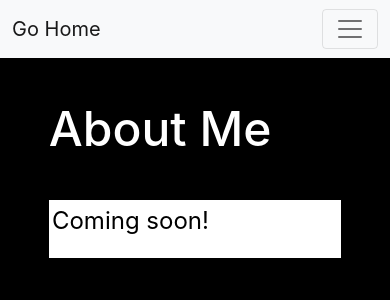
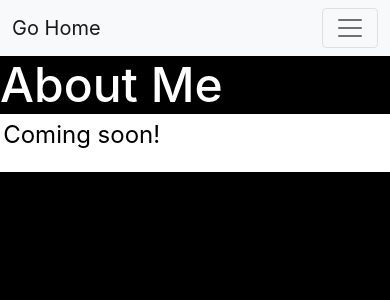
Before and after one commit to superking84/superking84.github.io, a React app in the folder client/: page /about in a window 390 px wide. Shown: the top 300 px of the page. Built offline with nearby package versions, Linux system fonts and the light colour scheme; a web font is replaced by a local one.

Commit message:
CSS responsiveness updates

```diff
--- a/client/src/index.scss
+++ b/client/src/index.scss
@@ -20,36 +20,3 @@ body {
 * {
   box-sizing: border-box;
 }
-
-.my-panel {
-  background-color: white;
-  color: initial;
-  margin: 0 auto 5vh auto;
-  padding: 0.2rem;
-  font-size: x-large;
-}
-
-.page-container {
-  max-width: 75%;
-  margin: 20vh auto 0 auto;
-
-  h2 {
-    margin-bottom: 5vh;
-  }
-
-  ul {
-    list-style: square;
-  }
-}
-
-@media (max-width: 700px) {
-  .page-container {
-    margin-top: 5vh;
-  }
-}
-
-@media (min-width: 1500px) {
-  .page-container {
-    max-width: 50%;
-  }
-}
--- a/client/src/pages/Home/Home.scss
+++ b/client/src/pages/Home/Home.scss
@@ -0,0 +1,32 @@
+.my-panel {
+    background-color: white;
+    color: initial;
+    margin: 0 auto 5vh auto;
+    padding: 0.2rem;
+    font-size: x-large;
+}
+
+.home-container {
+    max-width: 75%;
+    margin: 20vh auto 0 auto;
+
+    h2 {
+        margin-bottom: 5vh;
+    }
+
+    ul {
+        list-style: square;
+    }
+}
+
+@media (max-width: 700px) {
+    .home-container {
+        margin-top: 5vh;
+    }
+}
+
+@media (min-width: 1500px) {
+    .home-container {
+        max-width: 50%;
+    }
+}
--- a/client/src/pages/Home/Home.tsx
+++ b/client/src/pages/Home/Home.tsx
@@ -2,7 +2,7 @@ import "bootstrap/dist/css/bootstrap.min.css";
 import "./Home.scss";
 
 /* eslint-disable react/no-unescaped-entities */
-const Home = () => <div className="page-container">
+const Home = () => <div className="home-container">
     <h2>Welcome!</h2>
     <div className="panel panel-default my-panel">
         <div className="panel-body">
--- a/client/src/pages/Projects/Wordle/Wordle.scss
+++ b/client/src/pages/Projects/Wordle/Wordle.scss
@@ -7,5 +7,6 @@ body {
 .wordle-container {
     display: flex;
     flex-direction: column;
+    border: 1px dotted blue;
     height: calc(100vh - var(--navbar-height));
 }
--- a/client/src/pages/Projects/Wordle/components/GameContainer/GameContainer.scss
+++ b/client/src/pages/Projects/Wordle/components/GameContainer/GameContainer.scss
@@ -1,6 +1,19 @@
+@import '../../../../../variables.scss';
+
 .game-container {
     margin: 0 auto;
-    width: 100%;
-    // max-width: 550px;
-    flex: 1 0 550px;
+    flex-grow: 1;
+    border: 1px solid white;
 }
+
+@media (min-width: $screen-width-lg) {
+    .game-container {
+        width: 550px;
+    }
+}
+
+@media (min-width: $screen-width-md) {
+    .game-container {
+        width: 450px;
+    }
+}
--- a/client/src/pages/Shared.scss
+++ b/client/src/pages/Shared.scss
@@ -5,7 +5,7 @@ h2 {
     font-size: 3rem;
 }
 
-.navbar {
-    height: var(--navbar-height);
-    max-height: 58px;
-}
+// .navbar {
+//     height: var(--navbar-height);
+//     max-height: 58px;
+// }
--- a/client/src/variables.scss
+++ b/client/src/variables.scss
@@ -1,3 +1,9 @@
+$screen-width-sm: 320px;
+$screen-width-md: 481px;
+$screen-width-lg: 769px;
+$screen-width-xl: 1025px;
+$screen-width-2x: 1201px;
+
 :root {
-    --navbar-height: 10vh;
+    --navbar-height: 58px;
 }
```
